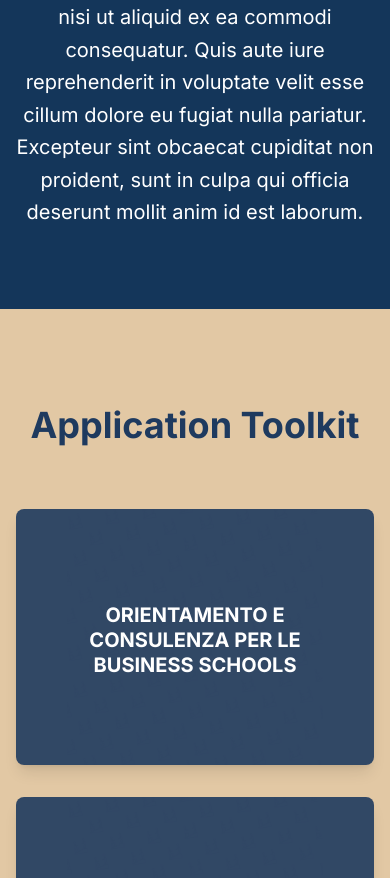
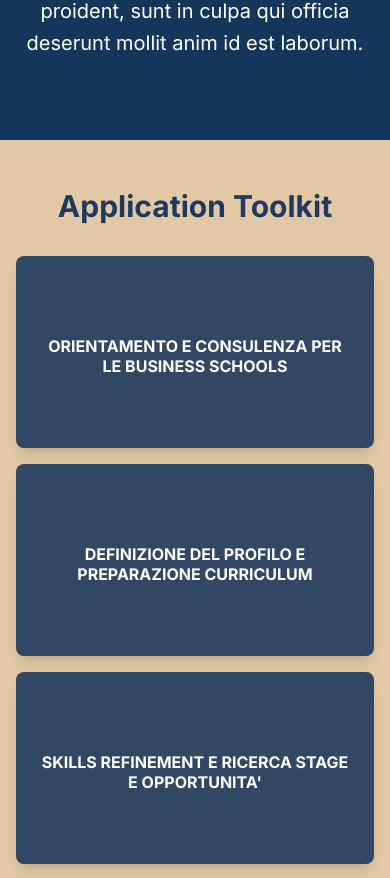
Before and after one commit to konhito/LastAdmissionHub, a Next.js app: page /admission in a window 390 px wide. Shown: the part 1118-1996 px from the top of the page. Built offline with nearby package versions, Linux system fonts and the light colour scheme.

Commit message:
add all the taskbar

```diff
--- a/src/app/admission/page.tsx
+++ b/src/app/admission/page.tsx
@@ -6,7 +6,7 @@ import Image from "next/image";
 import admissionimag from "@/public/admissionimag.jpg";
 import assets1 from "@/public/asset5.png";
 import assets2 from "@/public/asset3.png";
-import assets3 from "@/public/asset2.png";
+
 import TestimonialSlider from "@/components/TestimonialSlider";
 
 // Update the animation variant back to original
@@ -88,9 +88,9 @@ export default function HomePage() {
           whileInView="visible"
           viewport={viewportOptions}
           variants={fadeInUpVariant}
-          className="w-full min-h-screen relative overflow-hidden flex items-center justify-center bg-[#1c3f60]" // Added bg color
+          className="w-full min-h-[80vh] md:min-h-screen relative overflow-hidden flex items-center justify-center bg-[#1c3f60]"
         >
-          {/* Background Image with lighter overlay to match reference */}
+          {/* Background Image */}
           <div className="absolute inset-0 z-0">
             <Image
               src={admissionimag}
@@ -100,22 +100,21 @@ export default function HomePage() {
               priority
               quality={90}
             />
-            <div className="absolute inset-0 bg-gray-100/50" />{" "}
-            {/* Lighter overlay to match reference */}
+            <div className="absolute inset-0 bg-gray-100/50" />
           </div>
 
-          {/* Hero content - centered text layout with navy blue text */}
+          {/* Hero content */}
           <div className="container mx-auto px-4 relative z-20">
             <div className="flex flex-col items-center text-center">
               <motion.h1
-                className="text-5xl md:text-6xl lg:text-7xl font-bold text-[#1c3f60] mb-6 leading-tight"
+                className="text-3xl sm:text-4xl md:text-6xl lg:text-7xl font-bold text-[#1c3f60] mb-4 md:mb-6 leading-tight"
                 animate={{ scale: [0.95, 1] }}
                 transition={{ duration: 0.6, ease: "easeOut" }}
               >
                 The Admission Portal
               </motion.h1>
               <motion.h2
-                className="text-xl md:text-2xl lg:text-5xl text-[#1c3f60] font-normal max-w-4xl leading-relaxed"
+                className="text-lg sm:text-xl md:text-2xl lg:text-5xl text-[#1c3f60] font-normal max-w-4xl leading-relaxed px-4"
                 animate={{ opacity: [0, 1], y: [20, 0] }}
                 transition={{ delay: 0.3, duration: 0.7, ease: "easeOut" }}
               >
@@ -151,7 +150,7 @@ export default function HomePage() {
         </motion.div>
 
         {/* Application Toolkit Section */}
-        <div className="w-full bg-[#e2c8a4] py-24 relative z-20">
+        <div className="w-full bg-[#e2c8a4] py-12 md:py-24 relative z-20">
           <motion.div
             initial="hidden"
             whileInView="visible"
@@ -160,11 +159,11 @@ export default function HomePage() {
             className="w-full"
           >
             <div className="max-w-7xl mx-auto px-4">
-              <h2 className="text-4xl font-bold text-center text-[#1e3a5f] mb-16">
+              <h2 className="text-3xl md:text-4xl font-bold text-center text-[#1e3a5f] mb-8 md:mb-16">
                 Application Toolkit
               </h2>
               <motion.div
-                className="grid grid-cols-1 sm:grid-cols-2 md:grid-cols-3 gap-8"
+                className="grid grid-cols-1 sm:grid-cols-2 lg:grid-cols-3 gap-4 md:gap-8"
                 variants={staggerContainer}
                 initial="hidden"
                 whileInView="visible"
@@ -174,24 +173,12 @@ export default function HomePage() {
                   <motion.div
                     key={index}
                     variants={fadeInUpVariant}
-                    className="w-full relative h-64"
+                    className="w-full relative h-48 md:h-64"
                     whileHover={{ scale: 1.02 }}
                     transition={{ duration: 0.3 }}
                   >
-                    {/* Background Image with increased opacity */}
-                    <div className="absolute inset-0 z-10">
-                      <Image
-                        src={assets3}
-                        alt=""
-                        fill
-                        className="object-contain rounded-lg opacity-100" // Changed to object-contain and full opacity
-                        style={{ objectPosition: "center" }}
-                      />
-                    </div>
-
-                    {/* Card Content */}
-                    <div className="absolute inset-0 bg-[#1e3a5f]/90 rounded-lg shadow-lg flex flex-col items-center justify-center text-white text-center p-10 z-20">
-                      <h3 className="text-xl font-bold mt-2 px-4 leading-tight">
+                    <div className="absolute inset-0 bg-[#1e3a5f]/90 rounded-lg shadow-lg flex flex-col items-center justify-center text-white text-center p-4 md:p-10 z-20">
+                      <h3 className="text-base md:text-xl font-bold mt-2 px-2 md:px-4 leading-tight">
                         {card.title}
                       </h3>
                     </div>
--- a/src/components/Header.tsx
+++ b/src/components/Header.tsx
@@ -163,16 +163,16 @@ const Header = () => {
         </div>
       </nav>
 
-      {/* Mobile Navigation */}
+      {/* Mobile Navigation - Updated Styling */}
       {isMenuOpen && (
-        <div className="md:hidden bg-white px-4 pt-2 pb-4 shadow-lg">
+        <div className="md:hidden bg-[#1c3f5e] px-4 pt-2 pb-4 shadow-lg border-t border-gray-600">
           <nav className="flex flex-col space-y-3">
             {navigationItems.map((item) =>
               item.isDropdown ? (
                 <div key={item.title}>
                   <button
                     onClick={() => setIsDropdownOpen(!isDropdownOpen)}
-                    className="font-medium py-2 w-full text-left flex items-center justify-between"
+                    className="font-medium py-2 w-full text-left flex items-center justify-between text-white hover:text-blue-200 transition-colors"
                   >
                     {item.title}
                     <svg
@@ -192,12 +192,12 @@ const Header = () => {
                     </svg>
                   </button>
                   {isDropdownOpen && (
-                    <div className="pl-4 space-y-2">
+                    <div className="pl-4 space-y-2 mt-2 border-l border-gray-600">
                       {item.dropdownItems?.map((dropItem) => (
                         <button
                           key={dropItem.title}
                           onClick={() => handleNavigation(dropItem.href)}
-                          className="block w-full text-left py-2 text-gray-600 hover:text-blue-600"
+                          className="block w-full text-left py-2 text-gray-300 hover:text-blue-200 transition-colors"
                         >
                           {dropItem.title}
                         </button>
@@ -211,8 +211,8 @@ const Header = () => {
                   onClick={() => handleNavigation(item.href)}
                   className={`w-full text-left ${
                     item.isButton
-                      ? "bg-[#d9c498] text-white px-6 py-2 rounded-full text-center hover:bg-blue-700"
-                      : "font-medium py-2 hover:text-blue-600"
+                      ? "bg-[#e2c8a4] text-[#1c3f60] px-6 py-2 rounded font-bold hover:opacity-90"
+                      : "font-medium py-2 text-white hover:text-blue-200"
                   } transition-colors`}
                 >
                   {item.title}
```
